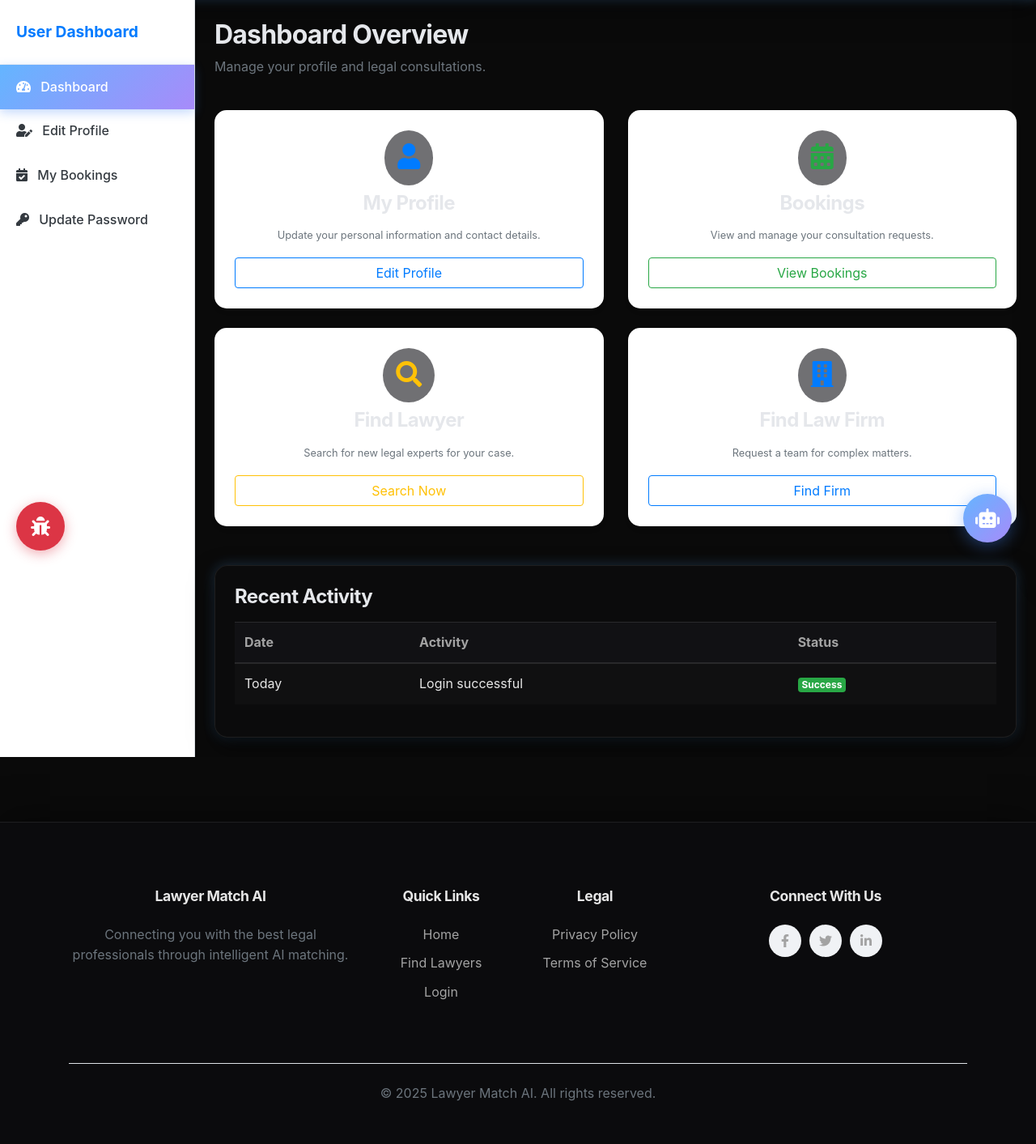
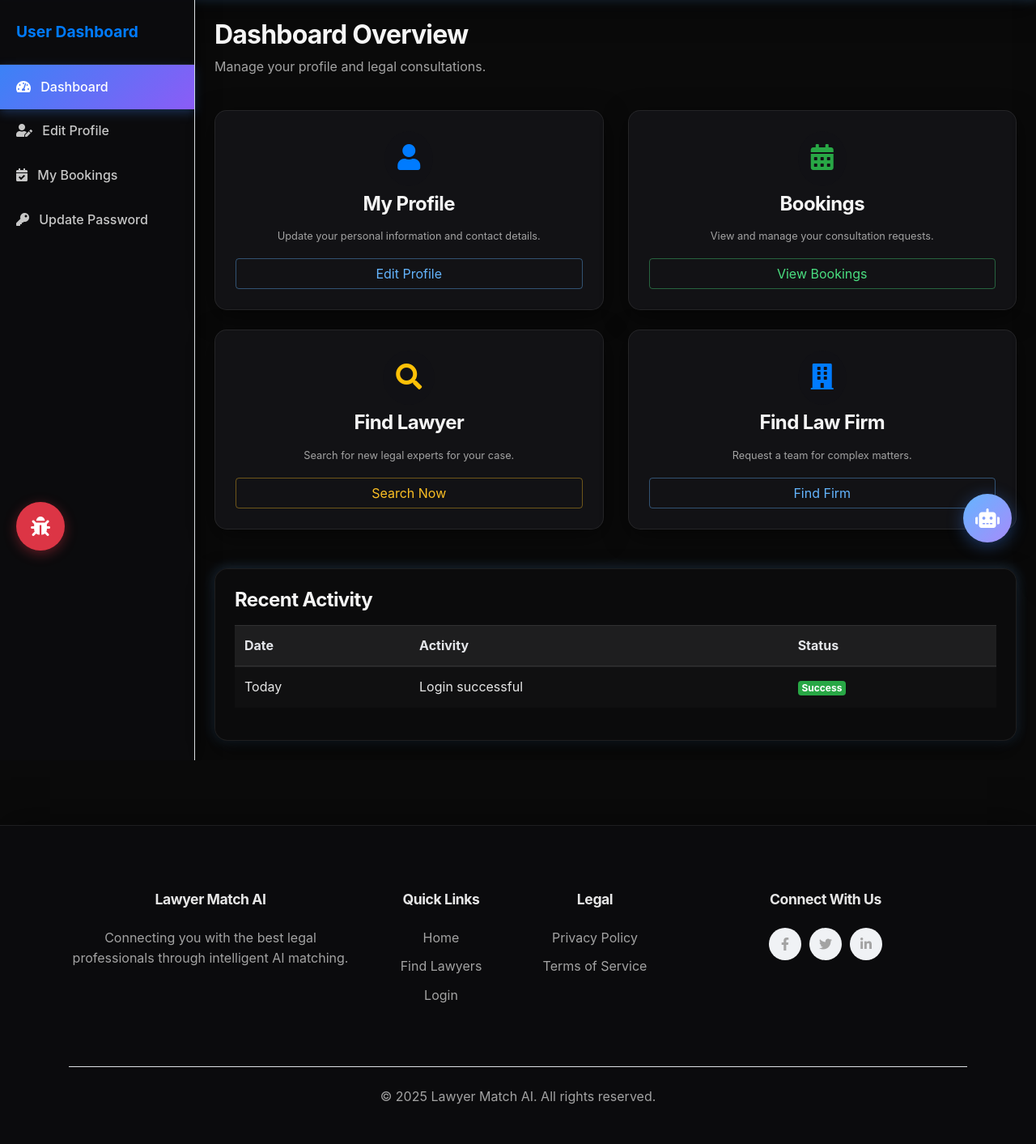
Before and after one commit to TAN1920-1/Lawyer_Match_AI, a PHP site: page /law/user_dashboard.php in a window 1280 px wide. Shown: the part 100-1513 px from the top of the page at 81% size. Before the commit the page ends 1460 px from the top, so only its background shows below. Run offline with PHP 8.4, Linux system fonts and the light colour scheme; a user stored in the database is signed in; data comes from the database, SQL or seed files in the repository; data that the repository does not hold is empty; some libraries are stand-ins or nearby versions.

Commit message:
Apply dark theme to user, lawyer, admin, and firm dashboards

```diff
--- a/adv/user_dashboard.php
+++ b/adv/user_dashboard.php
@@ -25,9 +25,12 @@
 			<title>User Dashboard - Lawyer Match AI</title>
 			<style>
 				body {
-					background-color: var(--bg-color);
+					background-color: #0a0a0a;
+					color: #e6e6e6;
 					font-family: 'Inter', sans-serif;
 				}
+				h2, h4 { color: #f5f5f5; }
+				.text-muted { color: #a3a3a3 !important; }
 				#wrapper {
 					overflow-x: hidden;
 				}
@@ -38,16 +41,16 @@
 					-moz-transition: margin .25s ease-out;
 					-o-transition: margin .25s ease-out;
 					transition: margin .25s ease-out;
-					background: white;
-					border-right: 1px solid rgba(0,0,0,0.05);
-					box-shadow: var(--shadow-sm);
+					background: rgba(12, 12, 14, 0.95);
+					border-right: 1px solid rgba(255,255,255,0.08);
+					box-shadow: 4px 0 20px rgba(0,0,0,0.5);
 				}
 				#sidebar-wrapper .sidebar-heading {
 					padding: 1.5rem 1.25rem;
 					font-size: 1.2rem;
 					font-weight: bold;
-					color: var(--primary-color);
-					border-bottom: 1px solid rgba(0,0,0,0.05);
+					color: #64b5ff;
+					border-bottom: 1px solid rgba(255,255,255,0.08);
 				}
 				#sidebar-wrapper .list-group {
 					width: 15rem;
@@ -74,38 +77,60 @@
 					border: none;
 					padding: 15px 20px;
 					font-weight: 500;
-					color: #666;
+					color: #c7c7c7 !important;
+					background: transparent !important;
 					transition: all 0.3s;
 				}
 				.list-group-item:hover {
-					background-color: var(--bg-color);
-					color: var(--primary-color);
+					background-color: rgba(100,181,255,0.08) !important;
+					color: #64b5ff !important;
 					padding-left: 25px;
 				}
-				.list-group-item.active {
-					background-color: var(--primary-color);
-					color: white;
+				.list-group-item.active,
+				.list-group-item.active-modern {
+					background: linear-gradient(135deg, #3b82f6, #8b5cf6) !important;
+					color: white !important;
 				}
 				.dashboard-card {
-					background: white;
+					background: rgba(20, 20, 24, 0.85);
+					border: 1px solid rgba(255,255,255,0.08);
 					border-radius: 15px;
 					padding: 25px;
-					box-shadow: var(--shadow-sm);
+					box-shadow: 0 8px 30px rgba(0,0,0,0.5);
 					height: 100%;
 					transition: transform 0.3s;
+					backdrop-filter: blur(10px);
 				}
 				.dashboard-card:hover {
 					transform: translateY(-5px);
-					box-shadow: var(--shadow-md);
+					box-shadow: 0 12px 40px rgba(0,0,0,0.7), 0 0 20px rgba(100,181,255,0.15);
+				}
+				.dashboard-card .bg-light {
+					background: rgba(255,255,255,0.08) !important;
 				}
 				.user-avatar {
 					width: 100px;
 					height: 100px;
 					border-radius: 50%;
 					object-fit: cover;
-					border: 4px solid white;
+					border: 4px solid rgba(255,255,255,0.1);
 					box-shadow: var(--shadow-md);
 				}
+				.btn-outline-primary,
+				.btn-outline-success,
+				.btn-outline-warning {
+					border-color: rgba(100,181,255,0.4);
+					color: #64b5ff;
+				}
+				.btn-outline-success { color: #4ade80; border-color: rgba(74,222,128,0.4); }
+				.btn-outline-warning { color: #fbbf24; border-color: rgba(251,191,36,0.4); }
+				.btn-outline-primary:hover { background: rgba(100,181,255,0.15); color: #64b5ff; }
+				.btn-outline-success:hover { background: rgba(74,222,128,0.15); color: #4ade80; }
+				.btn-outline-warning:hover { background: rgba(251,191,36,0.15); color: #fbbf24; }
+				.table { color: #d4d4d4; }
+				.table-hover tbody tr:hover { background: rgba(255,255,255,0.04); }
+				.thead-light th { background: rgba(255,255,255,0.06) !important; color: #e5e7eb !important; border-color: rgba(255,255,255,0.08) !important; }
+				.table td, .table th { border-color: rgba(255,255,255,0.08); }
 			</style>
 		</head>
 		<body class="bg-light-modern">
```
Also changed, not shown: adv/admin_dashboard.php (+40 -15 lines), adv/firm_dashboard.php (+36 -0 lines), adv/lawyer_dashboard.php (+40 -15 lines).
